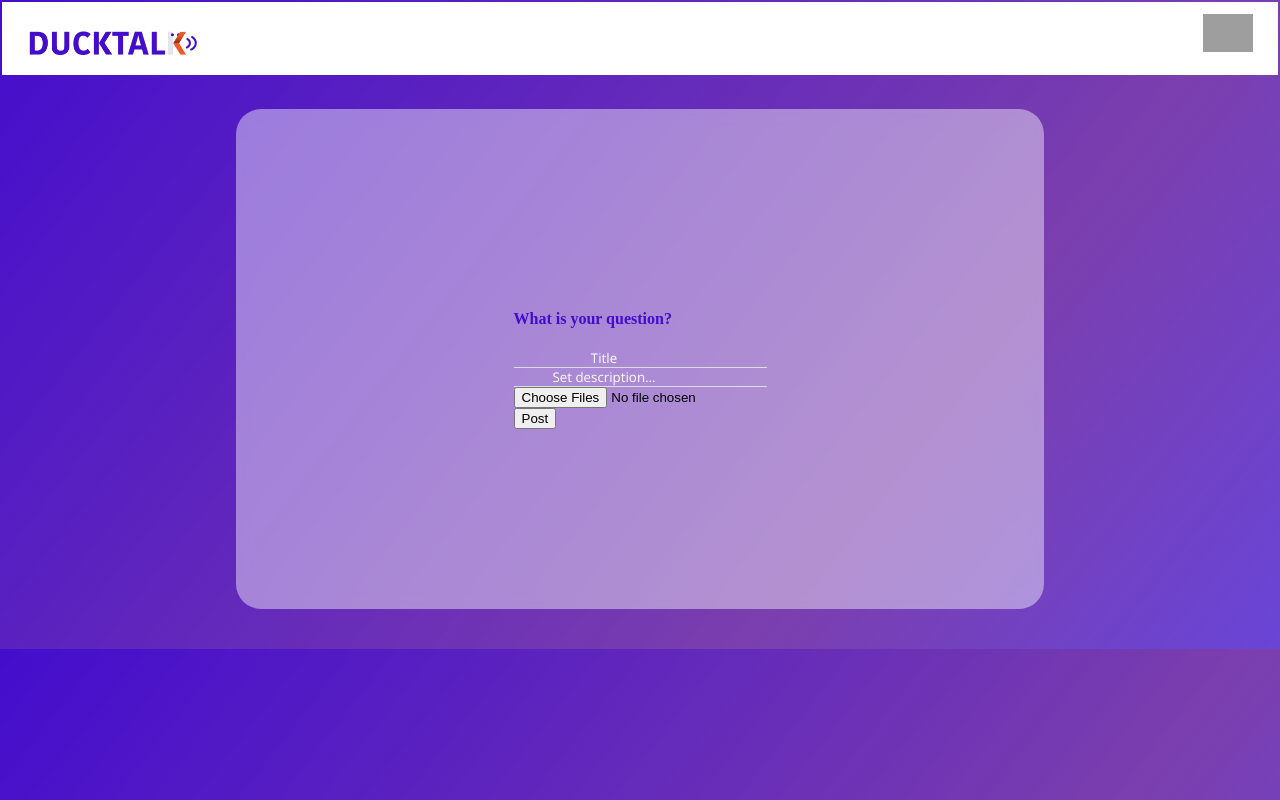
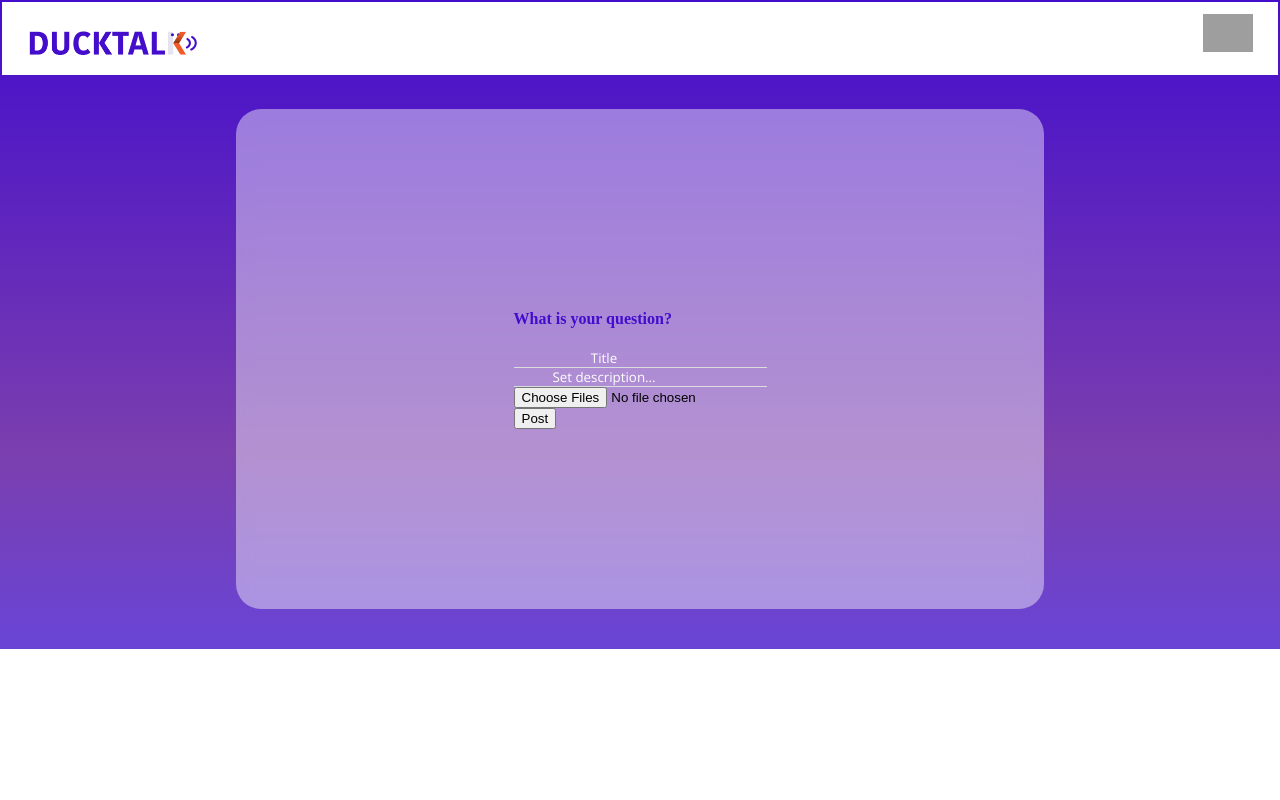
Before and after one commit to ZienabAlr/duckTalk, a PHP site: page / in a window 1280 px wide. Run offline with PHP 8.4, Linux system fonts and the light colour scheme; data that the repository does not hold is empty; some web fonts are replaced; grey boxes are pictures that could not be loaded.

Commit message:
css edited

```diff
--- a/css/main.css
+++ b/css/main.css
@@ -3,7 +3,8 @@
 body{
 
     background: rgb(68,23,204);
-    background: linear-gradient(308deg, rgba(68,23,204,0.8048780487804879) 0%, rgba(105,37,163,0.8807588075880759) 30%, rgba(68,13,204,1) 100%);
+    background: linear-gradient(0deg, rgba(68,23,204,0.8048780487804879) 0%, rgba(105,37,163,0.8807588075880759) 30%, rgba(68,13,204,1) 100%);
+    background-repeat: no-repeat;
     background-size: cover;
 }
 
```
